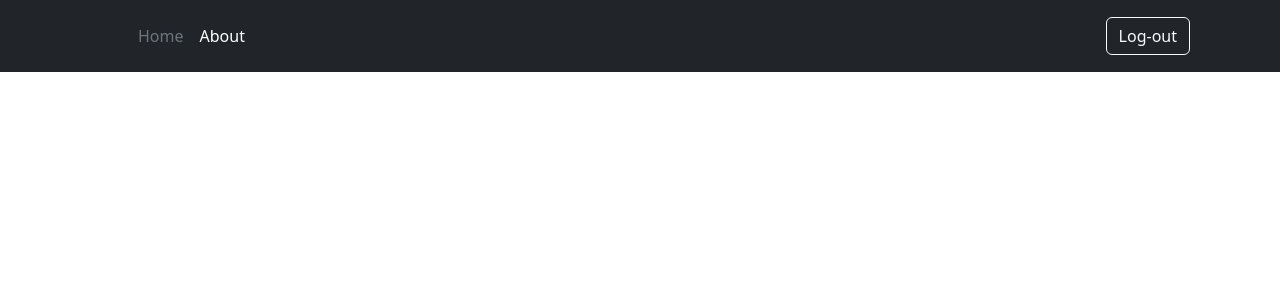
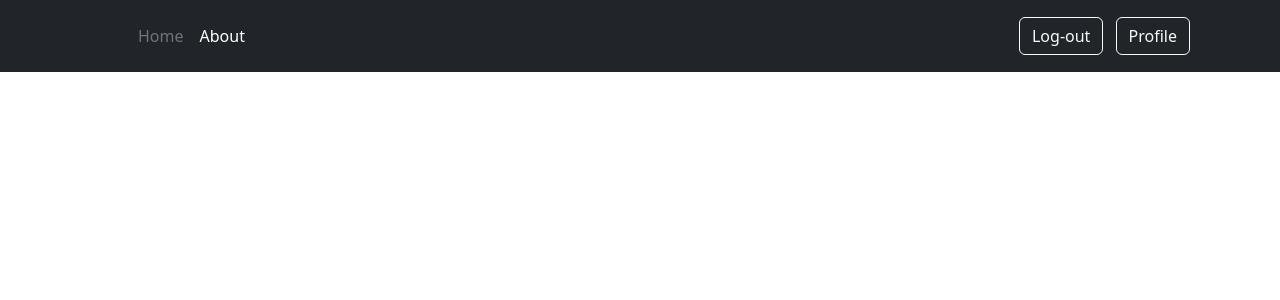
Before and after one commit to nameses/kindergartenDB_python, a Django app: page /about/ in a window 1280 px wide. Shown: the top 300 px of the page. Run offline with Django 4.2, Linux system fonts and the light colour scheme; the visitor is signed in with stand-in values (Sample User, id 1).

Commit message:
feat: profile button in navtab

```diff
--- a/kindergartenDB/templates/base.html
+++ b/kindergartenDB/templates/base.html
@@ -7,7 +7,6 @@
 
     <link rel="stylesheet" href="https://cdn.jsdelivr.net/npm/bootstrap@5.2.3/dist/css/bootstrap.min.css"
           integrity="sha384-rbsA2VBKQhggwzxH7pPCaAqO46MgnOM80zW1RWuH61DGLwZJEdK2Kadq2F9CUG65" crossorigin="anonymous">
-
 
 
 </head>
@@ -31,6 +30,8 @@
                 {% if request.user.is_authenticated %}
 
                     <a class="btn btn-outline-light me-2" href="/logout">Log-out</a>
+                    <a class="btn btn-outline-light me-2" href="/profile">Profile</a>
+
 
                 {% else %}
                     <a type="button" class="btn btn-outline-light me-2" href="/login">Login</a>
```
